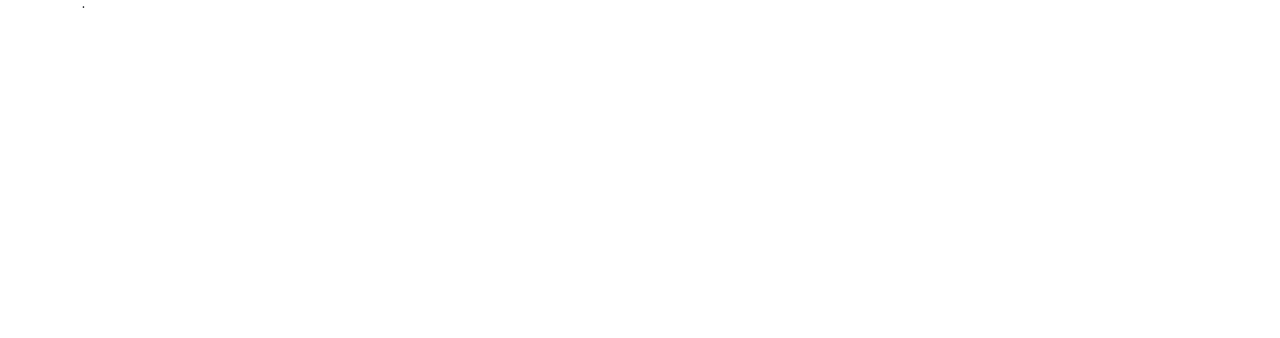
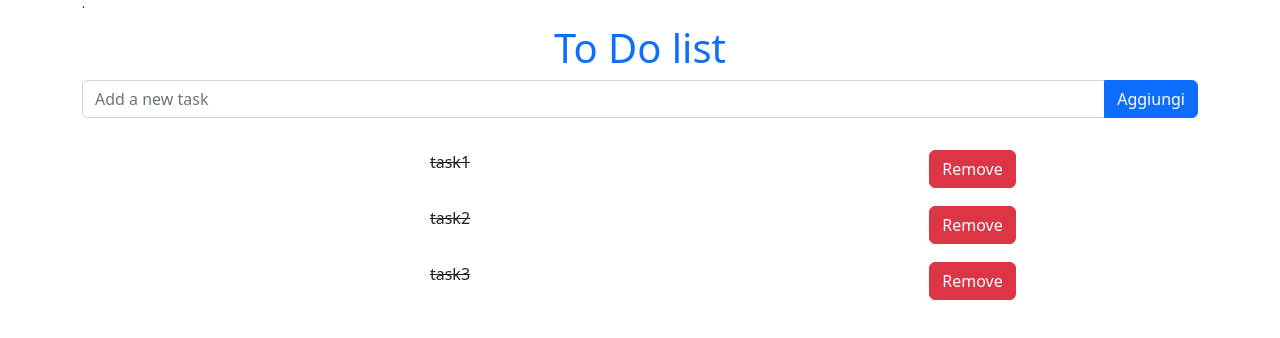
Before and after one commit to PiersilvioPellegrini/vue-todolist, a plain HTML site: page index.html in a window 1280 px wide. Drawn offline with nearby package versions, Linux system fonts and the light colour scheme.

Commit message:
COMPLETED + BONUS1

```diff
--- a/index.html
+++ b/index.html
@@ -20,17 +20,39 @@
 </head>
 
 <body>
-    <div class="container">˙
-        <div id="app">
+    <div class="container" id="app">˙
 
 
-            <!-- Code-->
+        <h1 class="text-primary text-center">To Do list</h1>
+        <form @submit.prevent="addTask()">
+        <div class="row">
+            <div class="col-12">
+                <div class="input-group mb-3">
+                    <input type="text" class="form-control" placeholder="Add a new task" v-model="newTaskData.text">
+                    <button class="btn btn-primary" type="button" id="button-addon2" @click="addTask()">Aggiungi</button>
+                </div>
+            </div>
+        </div>
+        </form>
+        <div class="col-12 text-center py-2">
+
+            <div v-for="(task,i) in taskList" class="row py-2">
+                <div class="col-8">
+                    <p :class="{'text-decoration-line-through': task.completed}">{{task.text}}</p>
+
+                </div>
+                <div class="col-3">
+                    <button class="btn btn-danger" @click="deleteItem(i)">Remove</button>
+                </div>
+            </div>
+
+        </div>
 
 
-        </div>
+
     </div>
 
-
+    </div>
     <script src="js/main.js"></script>
 </body>
 
--- a/js/main.js
+++ b/js/main.js
@@ -1,11 +1,45 @@
 const { createApp } = Vue;
 
-createApp({
+ const app = createApp({
+  data() {
+    return {
+      taskList: [
+        {
+          text: "task1",
+          completed: true,
+        },
+        {
+          text: "task2",
+          completed: true,
+        },
+        {
+          text: "task3",
+          completed: true,
+        },
+      ],
+      newTaskData: {
+        text: "",
+        completed: "",
+      },
+    };
 
-    data(){
-        return{
+    },
+     methods: {
+              addTask() {
+                this.taskList.push({
+                  text: this.newTaskData.text,
+                  completed: false,
+                });
+              },
 
+              deleteItem(i) {
+                const confirmed = confirm(
+                  "Sei sicuro di voler eliminare l'elemento?"
+                );
+                if (confirmed) {
+                  this.taskList.splice(i, 1);
+                }
+              },
+            },
 
-        }
-    }
-}).mount('#app');
+}).mount("#app");
```
